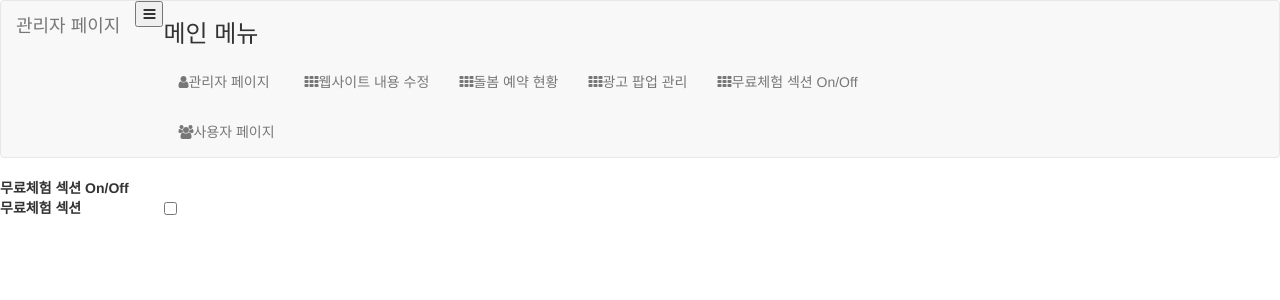
After one commit to aika823/2021_12_yaho, a Django app: template admin/templates/section.html in a window 1280 px wide. The commit adds this page. Shown: the top 300 px of the page. Run offline with Django 4.2, Linux system fonts and the light colour scheme; the template is opened without the code that fills it, so the values that code supplies are empty; some libraries are stand-ins or nearby versions.

Commit message:
수정사항 반영

```diff
--- a/admin/templates/navbar.html
+++ b/admin/templates/navbar.html
@@ -28,6 +28,9 @@
                 <li>
                     <a href="/admin/advertisement"> <i class="menu-icon fa fa-th"></i>광고 팝업 관리</a>
                 </li>
+                <li>
+                    <a href="/admin/section"> <i class="menu-icon fa fa-th"></i>무료체험 섹션 On/Off</a>
+                </li>
             </ul>
         </div>
     </nav>
--- /dev/null
+++ b/admin/templates/section.html
@@ -0,0 +1,64 @@
+{%extends "admin_base.html"%}
+
+{% block content %}
+<div id="right-panel" class="right-panel">
+    <div class="content mt-3">
+        <div class="animated fadeIn">
+            <div class="row">
+                <div class="col-lg-6">
+
+                    <div class="card">
+                        <form id="formSection" action="" method="post" class="form-horizontal">
+
+                            {% csrf_token %}
+
+                            {% if section.on == '1' %}
+                            <input type="hidden" name='on' value="0">
+                            {% else %}
+                            <input type="hidden" name='on' value="1">
+                            {% endif %}
+
+                            <div class="card-header">
+                                <strong>무료체험 섹션 On/Off</strong>
+                            </div>
+
+                            <div class="card-body card-block">
+                                <div class="row form-group">
+
+                                    <div class="col col-md-3">
+                                        <label class=" form-control-label">무료체험 섹션</label>
+                                    </div>
+
+
+                                    <div class="col-12 col-md-9">
+                                        <label class="switch switch-text switch-success switch-pill"
+                                            onclick="submitForm()">
+                                            {% if section.on == '1' %}
+                                            <input type="checkbox" class="switch-input" checked>
+                                            {% else %}
+                                            <input type="checkbox" class="switch-input">
+                                            {% endif %}
+                                            <span data-on="on" data-off="Off" class="switch-label"></span>
+                                            <span class="switch-handle"></span>
+                                        </label>
+                                    </div>
+
+                                </div>
+                            </div>
+
+                        </form>
+                    </div>
+                </div>
+            </div>
+        </div>
+    </div>
+</div>
+{% endblock content %}
+
+{% block extrascripts %}
+<script>
+    function submitForm() {
+        $('#formSection').submit();
+    }
+</script>
+{% endblock extrascripts %}
--- a/admin/urls.py
+++ b/admin/urls.py
@@ -10,4 +10,5 @@ urlpatterns = [
     path('/application', views.index),
     path('/advertisement', views.advertisement),
     path('/edit', views.edit),
+    path('/section', views.section),
 ]
--- a/yaho_app/views.py
+++ b/yaho_app/views.py
@@ -1,5 +1,5 @@
 from django.shortcuts import redirect, render
-from .models import Advertisement, Application, Information
+from .models import Advertisement, Application, Information, Section
 from datetime import date
 import datetime
 
@@ -8,8 +8,8 @@ import datetime
 def index(request):
 
     information = Information.objects.filter().first()
-
     advertisement = Advertisement.objects.first()
+    section = Section.objects.get(name='free')
     today = date.today()
 
     day = int(information.date.strftime("%#d"))
@@ -22,13 +22,13 @@ def index(request):
     month_name = information.date.strftime("%b")
     year_name = information.date.strftime("%Y")
     eng_date = "As of {} {} {}".format(day_name, month_name, year_name)
-    print(eng_date)
     information.eng_date = eng_date
     valid = advertisement.start < today < advertisement.end
 
     context = {
         'information':information,
         'advertisement':advertisement,
+        'section':section,
         'valid': valid
     }
     return render(request, "main.html", context=context)
```
Also changed, not shown: admin/views.py (+22 -3 lines), yaho_app/models.py (+8 -0 lines), yaho_app/templates/main.html (+22 -10 lines), yaho_app/migrations/0012_section.py (added).
